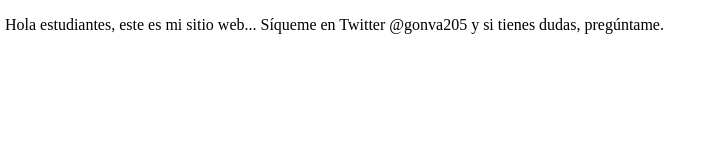
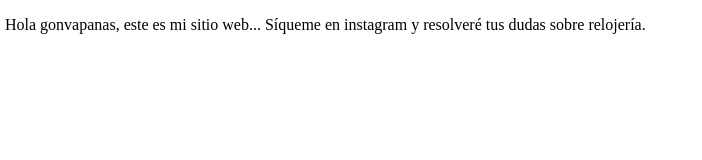
Before and after one commit to gonva2005/proyectoDemoCursoPrework, a plain HTML site: page index.html in a window 1280 px wide. Shown: the full height of the page, 3-705 px from the left. Drawn offline with Linux system fonts and the light colour scheme.

Commit message:
cambios porque ahora soy relojero

```diff
--- a/index.html
+++ b/index.html
@@ -7,8 +7,8 @@
     <title>Hola Mundo</title>
 </head>
 <body>
-    <p>Hola estudiantes, este es mi sitio web...
-        Síqueme en Twitter @gonva205 y si tienes dudas, pregúntame.
+    <p>Hola gonvapanas, este es mi sitio web...
+        Síqueme en instagram y resolveré tus dudas sobre relojería.
     </p>
 
 </body>
```
